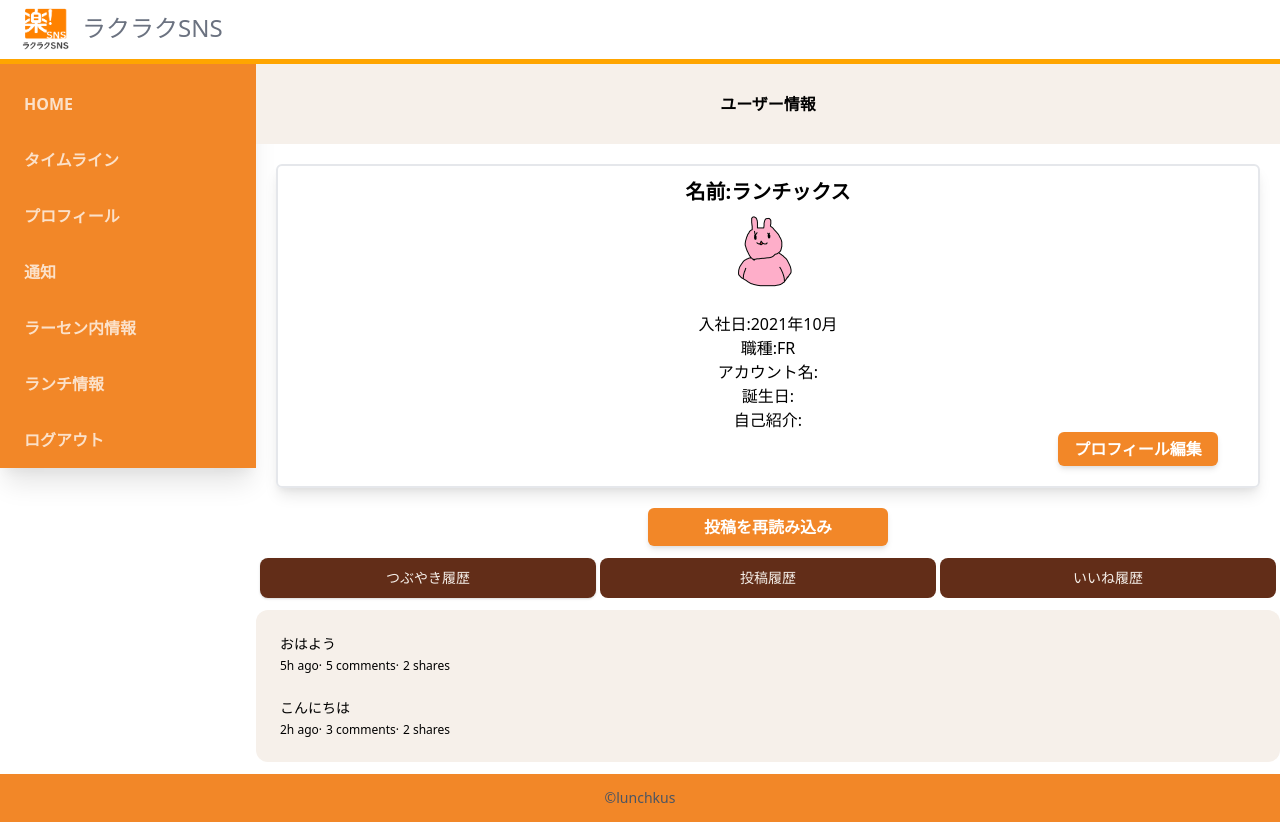
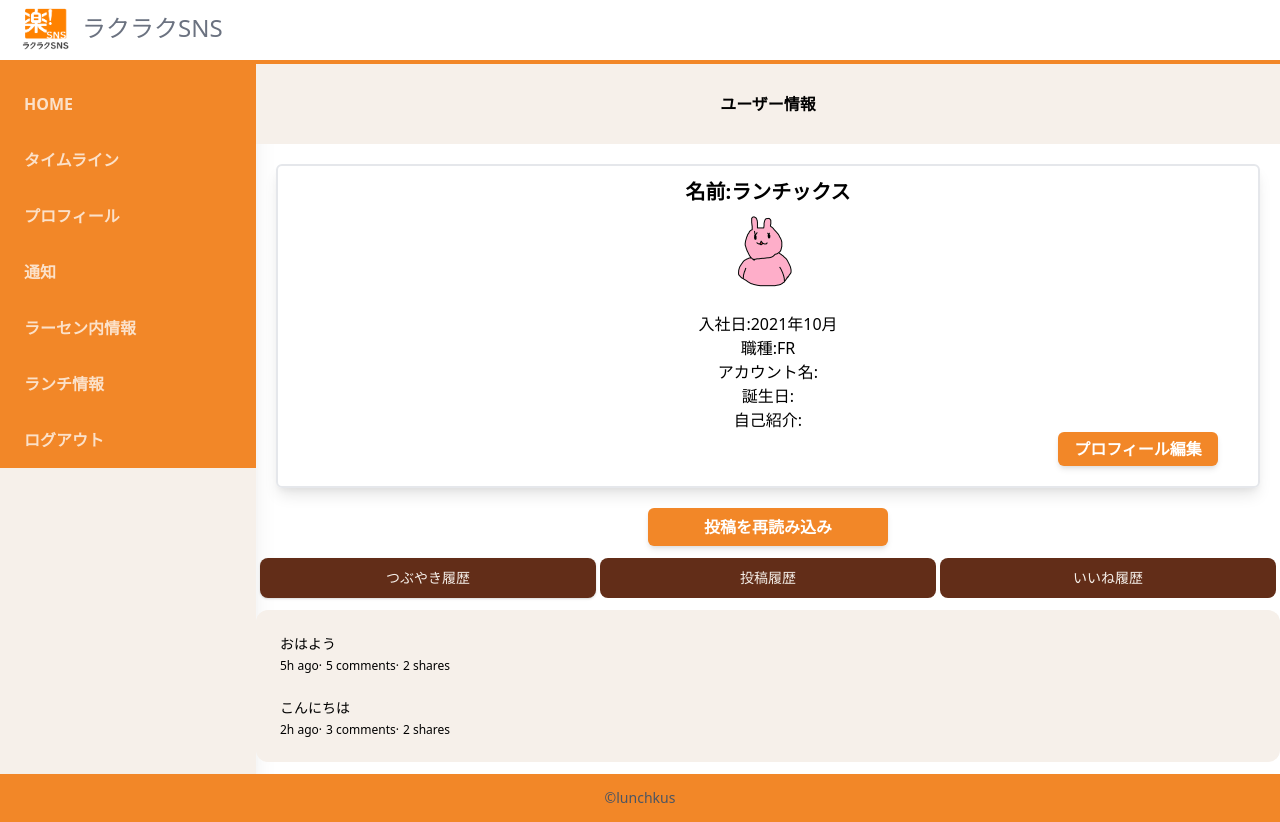
Before and after one commit to suzu1997/rakus-sns-app, a Next.js app: page /user/1 in a window 1280 px wide. Built offline with nearby package versions, Linux system fonts and the light colour scheme.

Commit message:
メニューバーの調整をしました

```diff
--- a/src/components/Layout/Header.tsx
+++ b/src/components/Layout/Header.tsx
@@ -1,38 +1,19 @@
-import { memo, FC, useState, useCallback, useEffect } from "react";
+import { memo, FC, useState, useEffect } from "react";
 import Image from "next/image";
 import Link from "next/link";
 import { useRouter } from "next/router";
-import { MenuBar } from "./MenuBar";
 
-export const Header: FC = memo(() => {
-  //ヘッダー下線
-  const headerStyle = {
-    borderBottom: "5px solid orange",
-  };
+type Props = {
+  openMenu: () => void;
+};
 
+export const Header: FC<Props> = memo((props) => {
+  const { openMenu } = props;
   //ルーターリンク
   const router = useRouter();
-  //メニューバー表示非表示
-  const [isOpen, setIsOpen] = useState(false);
+
   //メニューバーのボタン表示非表示
   const [showMenuBtn, setShowMenuBtn] = useState(true);
-
-  /**
-   * メニューバーの開閉.
-   * @remarks [isOpen]入れないと反映しないため入れています
-   */
-  const openMenu = useCallback(() => {
-    {
-      isOpen ? setIsOpen(false) : setIsOpen(true);
-    }
-  }, [isOpen]);
-
-  /**
-   * 画面切り替えでメニュー閉じる.
-   */
-  useEffect(() => {
-    setIsOpen(false);
-  }, [router.pathname]);
 
   /**
    * 特定のパスの場合、メニューボタンを非表示に.
@@ -54,10 +35,7 @@ export const Header: FC = memo(() => {
 
   return (
     <>
-      <header
-        className="h-16 w-full shadow-md bg-white flex"
-        style={headerStyle}
-      >
+      <header className="h-16 w-full shadow-md bg-white flex border-b-4 border-basic">
         <span className="ml-5">
           <Link href="/">
             <a className="flex items-center">
@@ -81,17 +59,6 @@ export const Header: FC = memo(() => {
           <></>
         )}
       </header>
-      <div>
-        {isOpen ? (
-          <div className="relative z-40">
-            <div className="absolute top-0 right-0">
-              <MenuBar />
-            </div>
-          </div>
-        ) : (
-          <></>
-        )}
-      </div>
     </>
   );
 });
--- a/src/components/Layout/Layout.tsx
+++ b/src/components/Layout/Layout.tsx
@@ -1,4 +1,4 @@
-import { FC, memo, ReactNode, useEffect, useState } from "react";
+import { FC, memo, ReactNode, useCallback, useEffect, useState } from "react";
 import { Footer } from "./Footer";
 import { Header } from "./Header";
 //ログインチェッカーをONにしたいときコメント外す
@@ -19,6 +19,30 @@ export const Layout: FC<Props> = memo((props) => {
   //メニューバー表示非表示
   const [showMenu, setShowMenu] = useState(true);
 
+  //メニューバー表示非表示(スマホ版)
+  const [isOpen, setIsOpen] = useState(true);
+
+  /**
+   * メニューバーを開ける.
+   */
+  const openMenu = useCallback(() => {
+    setIsOpen(true);
+  }, []);
+
+  /**
+   * メニューバーを閉じる.
+   */
+  const closeMenu = () => {
+    setIsOpen(false);
+  };
+
+  /**
+   * 画面切り替えでメニュー閉じる.
+   */
+  useEffect(() => {
+    setIsOpen(false);
+  }, [router.pathname]);
+
   useEffect(() => {
     //現在のパス
     const path = router.pathname;
@@ -37,18 +61,52 @@ export const Layout: FC<Props> = memo((props) => {
   }, [router.pathname]);
 
   return (
-    <div className="flex flex-col min-h-screen">
+    <div className="flex flex-col min-h-screen relative">
       <LoginIdProvider>
         {/* <LoginChecker> */}
-        <Header />
-        <div className="flex flex-1">
-          {showMenu ? (
+        <Header openMenu={openMenu} />
+        <div className="flex flex-1 relative">
+          {/* デスクトップ用メニュー */}
+          {showMenu && (
             <div className="lg:block md:block hidden">
               <MenuBar />
             </div>
-          ) : (
-            <></>
           )}
+          {/* スマホ用メニュー */}
+          {isOpen && (
+            <div
+              className="bg-black bg-opacity-70 w-full h-full absolute top-0 left-0 z-30 duration-300"
+              onClick={closeMenu}
+            ></div>
+          )}
+          <div className="z-40">
+            <div
+              className={`${
+                isOpen ? "right-0" : "-right-full"
+              } fixed top-0 h-full overflow-hidden duration-300`}
+            >
+              <div className="h-16 bg-white relative border-b-4 border-basic">
+                <button onClick={closeMenu} className="absolute top-5 right-5">
+                  <svg
+                    xmlns="http://www.w3.org/2000/svg"
+                    className="h-6 w-6"
+                    fill="none"
+                    viewBox="0 0 24 24"
+                    stroke="currentColor"
+                  >
+                    <path
+                      strokeLinecap="round"
+                      strokeLinejoin="round"
+                      strokeWidth={2}
+                      d="M6 18L18 6M6 6l12 12"
+                    />
+                  </svg>
+                </button>
+              </div>
+              <MenuBar />
+            </div>
+          </div>
+
           <main className="flex-1">{children}</main>
         </div>
 
--- a/src/components/Layout/MenuBar.tsx
+++ b/src/components/Layout/MenuBar.tsx
@@ -11,7 +11,7 @@ export const MenuBar: FC = memo(() => {
 
   return (
     <>
-      <aside className="bg-sidebar h-fit w-64 shadow-xl">
+      <aside className="bg-bgc h-full w-64 shadow-xl">
         <nav className="text-white text-base font-semibold bg-basic pt-3">
           <Link href="/aaa/test">
             <a className="flex items-center opacity-75 hover:opacity-100 py-4 pl-6 nav-item">
```
